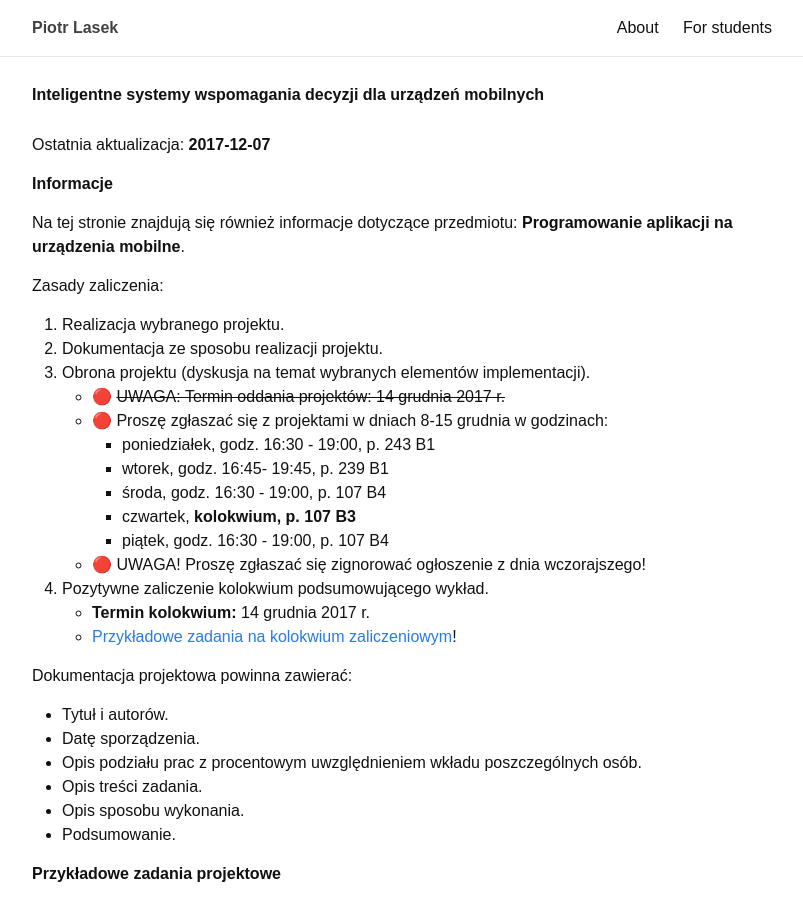
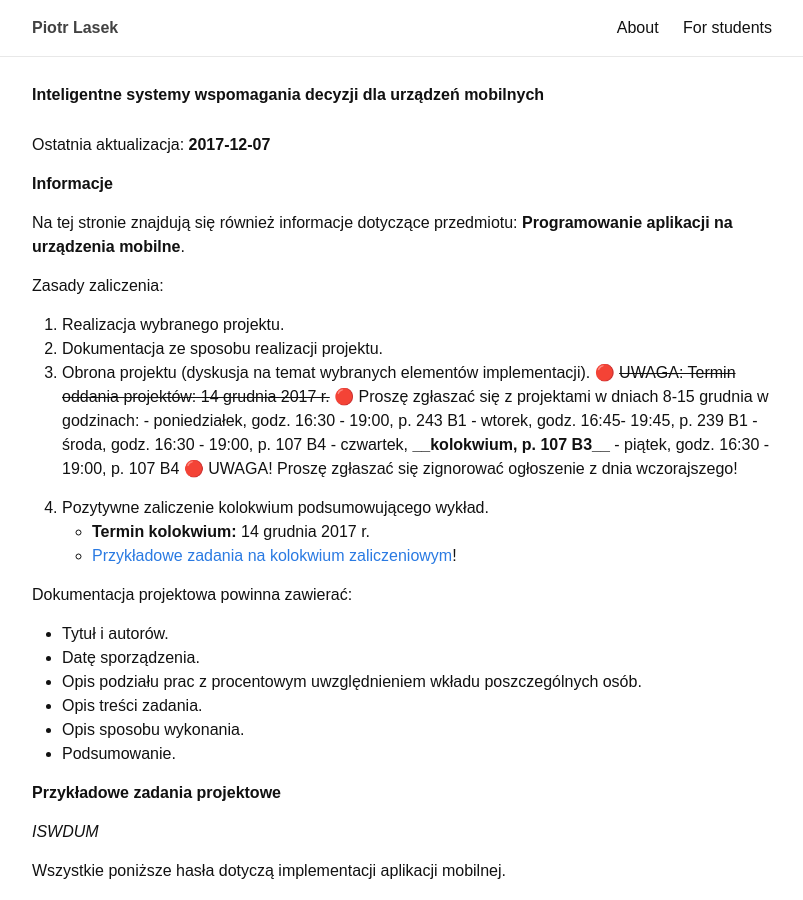
Before and after one commit to piotrlasek/piotrlasek.github.io, a Jekyll site: the page built from for-students/iswddum2016.md, in a window 1280 px wide and 900 px high. Shown: the whole window, without its empty margins (238-1041 px from the left). Built offline with Jekyll 4.4.1, drawn with Linux system fonts in a browser that asks for light colours.

```diff
--- a/for-students/iswddum2016.md
+++ b/for-students/iswddum2016.md
@@ -19,14 +19,14 @@ Zasady zaliczenia:
 2. Dokumentacja ze sposobu realizacji projektu.
 3. Obrona projektu (dyskusja na temat wybranych elementów
     implementacji).
-    * &#x1F534; ~~UWAGA: Termin oddania projektów: 14 grudnia 2017 r.~~
-    * &#x1F534; Proszę zgłaszać się z projektami w dniach 8-15 grudnia w godzinach:
+    &#x1F534; ~~UWAGA: Termin oddania projektów: 14 grudnia 2017 r.~~
+    &#x1F534; Proszę zgłaszać się z projektami w dniach 8-15 grudnia w godzinach:
        - poniedziałek, godz. 16:30 - 19:00, p. 243 B1
        - wtorek, godz. 16:45- 19:45, p. 239 B1
        - środa, godz. 16:30 - 19:00, p. 107 B4
-       - czwartek, **kolokwium, p. 107 B3**
+       - czwartek, **__kolokwium, p. 107 B3__**
        - piątek, godz. 16:30 - 19:00, p. 107 B4
-    * &#x1F534; UWAGA! Proszę zgłaszać się  zignorować ogłoszenie z dnia wczorajszego!
+    &#x1F534; UWAGA! Proszę zgłaszać się  zignorować ogłoszenie z dnia wczorajszego!
 
 4. Pozytywne zaliczenie kolokwium podsumowującego wykład.
     * **Termin kolokwium:** 14 grudnia 2017 r.
```
